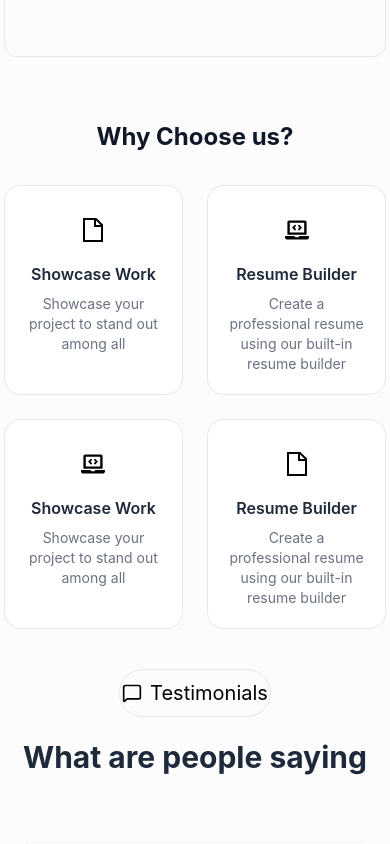
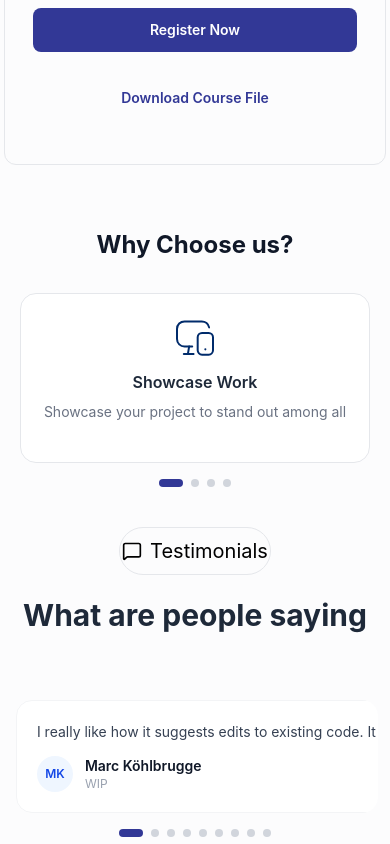
Before and after one commit to 3adel-sw/Syntax-Web-Site, a React (Vite) app: page /courses/1 in a window 390 px wide. Shown: the part 2100-2944 px from the top of the page. Built offline with nearby package versions, Linux system fonts and the light colour scheme.

Commit message:
upDate Footer

```diff
--- a/src/Pages/Contact/Contact.jsx
+++ b/src/Pages/Contact/Contact.jsx
@@ -27,7 +27,7 @@ const Contact = () => {
         <div className="grid grid-cols-1 md:grid-cols-3 gap-5 items-start ">
           {/* Form */}
           <div className="md:col-span-2 bg-white rounded-2xl border border-slate-200 p-7 md:pt-12 md:pb-8 sm:py-8  ">
-            <div className="grid grid-cols-1 sm:grid-cols-2 gap-4 mb-4">
+            <div className="grid grid-cols-2 sm:grid-cols-2 gap-4 mb-4">
               {[
                 { label: "Full name", name: "fullName", type: "text", placeholder: "Full Name" },
                 { label: "Email", name: "email", type: "email", placeholder: "Full Name" },
@@ -52,13 +52,13 @@ const Contact = () => {
                 className="border border-slate-200 rounded-xl px-3.5 py-2.5 text-sm  outline-none focus:border-[#6C4EF3] focus:bg-white focus:ring-2 focus:ring-[#6C4EF3]/20 transition-all resize-none"
               />
             </div>
-            <button className=" bg-primary   hover:bg-primary/90  text-white rounded-xl px-5 py-4 my-8 text-sm font-semibold flex items-center gap-2 transition-colors">
+            <button className=" bg-primary   hover:bg-primary/90 w-full md:w-[30%] sm:w-[30%]  text-white rounded-2xl px-5 py-4.5 my-8 text-sm font-semibold flex items-center justify-center gap-2 transition-colors">
               Send Message <ArrowRight size={14} />
             </button>
           </div>
 
          {/* Sidebar */}
-<div className="flex flex-col gap-3 border border-slate-200 rounded-2xl py-3 px-7 h-full">
+<div className="flex flex-col gap-3 border border-slate-200 rounded-2xl p-4 md:p-7 px-7 h-full">
 
   {/* Email Card */}
   <div className="bg-slate-100 rounded-2xl border border-slate-200 p-5 flex flex-col items-center justify-center text-center gap-2 min-h-[140px]">
--- a/src/Pages/Home.jsx
+++ b/src/Pages/Home.jsx
@@ -52,7 +52,7 @@ const Home = () => {
         {/* Courses */}
         <div className='md:my-22 sm:my-16 my-10 lg:my-24'>
           <div className=' space-y-5'>
-            <span className=' border border-gray-200  gap-2 mx-auto w-32 h-12 rounded-full  text-xl flex justify-center items-center'>
+            <span className=' border text-primary border-primary gap-2 mx-auto w-32 h-12 rounded-full  text-xl flex justify-center items-center'>
               <MessageSquare size={16} />
               Courses
             </span>
@@ -72,7 +72,7 @@ const Home = () => {
         {/* Testimonials */}
         <div className='md:my-22 sm:my-16 my-10 lg:my-24'>
           <div className=' space-y-5'>
-            <span className=' border border-gray-200  gap-2 mx-auto w-38 h-12 rounded-full  text-xl flex justify-center items-center'>
+            <span className=' border text-primary border-primary  gap-2 mx-auto w-38 h-12 rounded-full  text-xl flex justify-center items-center'>
               <MessageSquare size={20} />
               Testimonials
             </span>
@@ -84,7 +84,7 @@ const Home = () => {
         {/* Latest Blog */}
         <div className='md:my-22 sm:my-16 my-10 lg:my-24'>
           <div className=' space-y-5'>
-            <span className=' border border-gray-200  gap-2 mx-auto w-38 h-12 rounded-full  text-xl flex justify-center items-center'>
+            <span className=' border text-primary border-primary  gap-2 mx-auto w-28 h-12 rounded-full  text-xl flex justify-center items-center'>
               <MessageSquare size={20} />
               Blog
             </span>
--- a/src/components/Ui/CapturedVideos.jsx
+++ b/src/components/Ui/CapturedVideos.jsx
@@ -1,4 +1,4 @@
-import { useState, useRef } from 'react';
+import { useState, useRef, useEffect } from 'react';
 import { Play, X, Volume2, VolumeX } from 'lucide-react';
 import Ayminimage from "../../assets/ayminCaptured.svg"
 
@@ -26,22 +26,24 @@ const capturedItems = [
 ];
 
 // ========== Video Thumbnail Card ==========
-const VideoCard = ({ item, onClick }) => {
+const VideoCard = ({ item, onClick, isImage }) => {
   const [hovered, setHovered] = useState(false);
 
   return (
     <div
       className="relative rounded-xl overflow-hidden cursor-pointer group"
       style={{ aspectRatio: '4/3' }}
-      onMouseEnter={() => setHovered(true)}
-      onMouseLeave={() => setHovered(false)}
-      onClick={() => onClick(item)}
+      onMouseEnter={() => !isImage && setHovered(true)}
+      onMouseLeave={() => !isImage && setHovered(false)}
+      onClick={() => !isImage && onClick && onClick(item)}
     >
       <img
         src={item.thumbnail}
         alt={item.alt}
         className="w-full h-full object-cover transition-transform duration-300 group-hover:scale-105"
       />
+      {!isImage && (
+        <>
           {/* Dark overlay on hover */}
           <div
             className="absolute inset-0 bg-black transition-opacity duration-300"
@@ -56,6 +58,8 @@ const VideoCard = ({ item, onClick }) => {
               <Play size={20} className="text-gray-800 ml-1" fill="currentColor" />
             </div>
           </div>
+        </>
+      )}
     </div>
   );
 };
@@ -110,19 +114,100 @@ const VideoModal = ({ item, onClose }) => {
 };
 
 // ========== Section Block ==========
-const Section = ({ title, subtitle, items, onPlay }) => (
+const Section = ({ title, subtitle, items, onPlay, isImage }) => {
+  const [currentSlide, setCurrentSlide] = useState(0);
+  const [translateX, setTranslateX] = useState(0);
+  const [isDragging, setIsDragging] = useState(false);
+  const touchStartRef = useRef(0);
+  const translateXRef = useRef(0);
+  const containerRef = useRef(null);
+
+  const handleTouchStart = (e) => {
+    touchStartRef.current = e.touches[0].clientX;
+    setIsDragging(true);
+    translateXRef.current = -currentSlide * 100;
+    setTranslateX(-currentSlide * 100);
+  };
+
+  const handleTouchMove = (e) => {
+    if (!isDragging) return;
+    const currentTouch = e.touches[0].clientX;
+    const diff = currentTouch - touchStartRef.current;
+    const containerWidth = containerRef.current?.offsetWidth || 300;
+    const diffPercent = (diff / containerWidth) * 100;
+    const newX = translateXRef.current + diffPercent;
+    translateXRef.current = newX;
+    setTranslateX(newX);
+  };
+
+  const handleTouchEnd = () => {
+    setIsDragging(false);
+    const slideIndex = Math.round(-translateXRef.current / 100);
+    const boundedIndex = Math.max(0, Math.min(items.length - 1, slideIndex));
+    setCurrentSlide(boundedIndex);
+    translateXRef.current = -boundedIndex * 100;
+    setTranslateX(-boundedIndex * 100);
+  };
+
+  useEffect(() => {
+    if (!isDragging) {
+      translateXRef.current = -currentSlide * 100;
+      setTranslateX(-currentSlide * 100);
+    }
+  }, [currentSlide, isDragging]);
+
+  return (
     <div className="mb-16">
       <div className="text-center mb-8">
         <h2 className="text-3xl font-bold text-gray-900 mb-1">{title}</h2>
         <p className="text-base text-gray-500">{subtitle}</p>
       </div>
-    <div className="grid grid-cols-1 sm:grid-cols-3 gap-4">
+
+      {/* Mobile Slider */}
+      <div className="md:hidden">
+        <div
+          ref={containerRef}
+          className="overflow-hidden rounded-lg"
+          onTouchStart={handleTouchStart}
+          onTouchMove={handleTouchMove}
+          onTouchEnd={handleTouchEnd}
+        >
+          <div
+            className="flex"
+            style={{
+              transform: `translateX(${translateX}%)`,
+              transition: isDragging ? 'none' : 'transform 0.3s ease-in-out'
+            }}
+          >
             {items.map((item) => (
-        <VideoCard key={item.id} item={item} onClick={onPlay} />
+              <div key={item.id} className="min-w-full flex-shrink-0 px-2">
+                <VideoCard item={item} onClick={onPlay} isImage={isImage} />
+              </div>
+            ))}
+          </div>
+        </div>
+        <div className="flex justify-center gap-2 mt-4">
+          {items.map((_, index) => (
+            <button
+              key={index}
+              onClick={() => setCurrentSlide(index)}
+              className={`w-2 h-2 rounded-full transition-all ${
+                index === currentSlide ? 'bg-primary w-6' : 'bg-gray-300'
+              }`}
+            />
+          ))}
+        </div>
+      </div>
+
+      {/* Desktop Grid */}
+      <div className="hidden md:grid grid-cols-1 sm:grid-cols-3 gap-4">
+        {items.map((item) => (
+          <VideoCard key={item.id} item={item} onClick={onPlay} isImage={isImage} />
         ))}
       </div>
     </div>
   );
+};
 
 // ========== Main Component ==========
 const CapturedVideos = () => {
@@ -134,13 +219,14 @@ const CapturedVideos = () => {
         title="Captured Moments"
         subtitle="A glimpse into the energy and joy of our unforgettable events."
         items={capturedItems}
-        onPlay={setActiveVideo}
+        isImage={true}
       />
       <Section
         title="Videos"
         subtitle="A glimpse into the energy and joy of our unforgettable events."
         items={capturedItems}
         onPlay={setActiveVideo}
+        isImage={false}
       />
 
       {activeVideo && (
--- a/src/components/Ui/ChooseUs.jsx
+++ b/src/components/Ui/ChooseUs.jsx
@@ -1,27 +1,113 @@
-import { FaLaptopCode } from "react-icons/fa";
-import { GrDocument   } from "react-icons/gr";
+import { useState, useRef, useEffect } from 'react';
+import Add from "../../assets/Add.svg"
+import Pc from "../../assets/pc.svg"
+
+const items = [
+  { img: Pc , title: 'Showcase Work', desc: 'Showcase your project to stand out among all' },
+  { img: Add, title: 'Resume Builder', desc: "Create a professional resume using our built-in resume builder" },
+  { img: Pc , title: 'Showcase Work', desc: 'Showcase your project to stand out among all' },
+  { img: Add , title: 'Resume Builder', desc: "Create a professional resume using our built-in resume builder" },
+];
+
 const ChooseUs = () => {
+  // Slider State
+  const [currentSlide, setCurrentSlide] = useState(0);
+  const [translateX, setTranslateX] = useState(0);
+  const [isDragging, setIsDragging] = useState(false);
+  const touchStartRef = useRef(0);
+  const translateXRef = useRef(0);
+  const containerRef = useRef(null);
+
+  const handleTouchStart = (e) => {
+    touchStartRef.current = e.touches[0].clientX;
+    setIsDragging(true);
+    translateXRef.current = -currentSlide * 100;
+    setTranslateX(-currentSlide * 100);
+  };
+
+  const handleTouchMove = (e) => {
+    if (!isDragging) return;
+    const currentTouch = e.touches[0].clientX;
+    const diff = currentTouch - touchStartRef.current;
+    const containerWidth = containerRef.current?.offsetWidth || 300;
+    const diffPercent = (diff / containerWidth) * 100;
+    const newX = translateXRef.current + diffPercent;
+    translateXRef.current = newX;
+    setTranslateX(newX);
+  };
+
+  const handleTouchEnd = () => {
+    setIsDragging(false);
+    const slideIndex = Math.round(-translateXRef.current / 100);
+    const boundedIndex = Math.max(0, Math.min(items.length - 1, slideIndex));
+    setCurrentSlide(boundedIndex);
+    translateXRef.current = -boundedIndex * 100;
+    setTranslateX(-boundedIndex * 100);
+  };
+
+  useEffect(() => {
+    if (!isDragging) {
+      translateXRef.current = -currentSlide * 100;
+      setTranslateX(-currentSlide * 100);
+    }
+  }, [currentSlide, isDragging]);
+
   return (
-  <div className="mt-16 text-center">
-        <h2 className="text-2xl font-bold text-gray-900 mb-8">Why Choose us?</h2>
-        <div className="grid grid-cols-2 md:grid-cols-4 gap-6">
-          {[
-            { icon: <GrDocument /> , title: 'Showcase Work', desc: 'Showcase your project to stand out among all' },
-            { icon: <FaLaptopCode /> , title: 'Resume Builder', desc: "Create a professional resume using our built-in resume builder" },
-            { icon: <FaLaptopCode />, title: 'Showcase Work', desc: 'Showcase your project to stand out among all' },
-            { icon: <GrDocument />, title: 'Resume Builder', desc: "Create a professional resume using our built-in resume builder" },
-          ].map((item, i) => (
-            <div key={i} className="flex flex-col items-center gap-2 border border-gray-200 rounded-2xl p-5 bg-white">
-              <div className="w-12 h-12  rounded-xl flex items-center justify-center text-2xl">
-                {item.icon}
+    <div className="mt-16 text-center">
+      <h2 className="text-2xl font-bold text-gray-900 mb-8">Why Choose us?</h2>
+
+      {/* Mobile Slider */}
+      <div className="md:hidden">
+        <div
+          ref={containerRef}
+          className="overflow-hidden rounded-lg"
+          onTouchStart={handleTouchStart}
+          onTouchMove={handleTouchMove}
+          onTouchEnd={handleTouchEnd}
+        >
+          <div
+            className="flex"
+            style={{
+              transform: `translateX(${translateX}%)`,
+              transition: isDragging ? 'none' : 'transform 0.3s ease-in-out'
+            }}
+          >
+            {items.map((item, i) => (
+              <div key={i} className="min-w-full flex-shrink-1 px-4">
+                <div className="flex flex-col items-center gap-2 border border-gray-200 rounded-2xl p-5 bg-white h-full">
+                  <img className="w-12 h-12 rounded-xl flex items-center justify-center text-2xl" src={item.img} alt={item.title} />
+              <p className="md:text-xl text-base max-w-3xl font-semibold text-gray-800">{item.title}</p>
+            <p className="md:text-base text-sm text-gray-500 text-center">{item.desc}</p>
+                </div>
               </div>
-              <p className="text-base max-w-3xl font-semibold text-gray-800">{item.title}</p>
-              <p className="text-sm  text-gray-500 text-center">{item.desc}</p>
-            </div>
+            ))}
+          </div>
+        </div>
+        <div className="flex justify-center gap-2 mt-4">
+          {items.map((_, index) => (
+            <button
+              key={index}
+              onClick={() => setCurrentSlide(index)}
+              className={`w-2 h-2 rounded-full transition-all ${
+                index === currentSlide ? 'bg-primary w-6' : 'bg-gray-300'
+              }`}
+            />
           ))}
         </div>
       </div>
-  )
-}
 
-export default ChooseUs
+      {/* Desktop Grid */}
+      <div className="hidden md:grid grid-cols-2 md:grid-cols-4 gap-6">
+        {items.map((item, i) => (
+          <div key={i} className="flex flex-col items-center gap-2 border border-gray-200 rounded-2xl p-5 bg-white">
+            <img className="w-12 h-12 rounded-xl flex items-center justify-center text-2xl" src={item.img} alt={item.title} />
+            <p className="md:text-xl text-base max-w-3xl font-semibold text-gray-800">{item.title}</p>
+            <p className="md:text-base text-sm text-gray-500 text-center">{item.desc}</p>
+          </div>
+        ))}
+      </div>
+    </div>
+  );
+};
+
+export default ChooseUs;
```
Also changed, not shown: src/Pages/DetailCourses/DetailCourses.jsx (+10 -6 lines), src/components/Ui/RegisterModal.jsx (added, +68 -0 lines), src/components/Ui/Subscribe.jsx (+4 -4 lines), src/components/layout/Footer.jsx (+29 -40 lines), src/assets/Add.svg (added), src/assets/pc.svg (added). Lines whose indentation alone changed are shown as unchanged.
